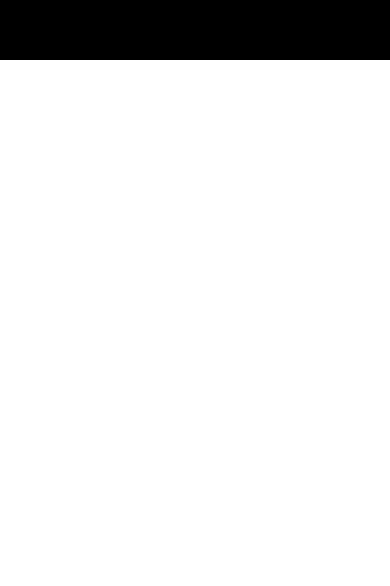
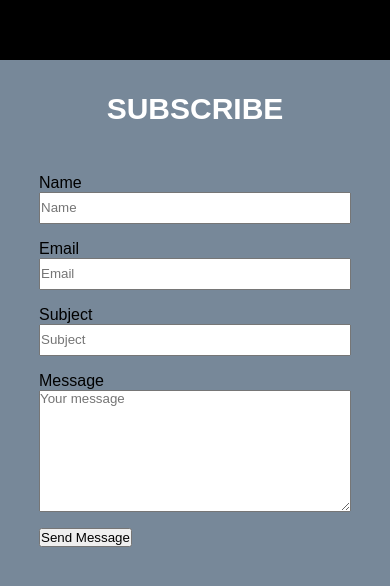
Before and after one commit to Ahwan0717/ajhwang0717.github.io, a React (Create React App) app: page / in a window 390 px wide. Shown: the part 1877-2463 px from the top of the page. Before the commit the page ends 1937 px from the top, so only its background shows below. Built offline with nearby package versions, Linux system fonts and the light colour scheme; the HTML template or start-up script is replaced by a standard one.

Commit message:
new changes

```diff
--- a/package.json
+++ b/package.json
@@ -7,6 +7,7 @@
     "@testing-library/jest-dom": "^5.11.4",
     "@testing-library/react": "^11.1.0",
     "@testing-library/user-event": "^12.1.10",
+    "emailjs-com": "^2.6.4",
     "react": "^17.0.1",
     "react-dom": "^17.0.1",
     "react-router-dom": "^5.2.0",
--- /dev/null
+++ b/src/Subscribe-Section/SubscribeSection.css
@@ -0,0 +1,75 @@
+.subscribe-container {
+  height: 75vh;
+  width: 100%;
+  background-color: lightslategray;
+}
+
+.subscribe-form-container {
+  display: flex;
+  justify-content: center;
+  padding-top: 5rem;
+}
+
+.subscribe-title {
+  font-weight: 900;
+  display: flex;
+  justify-content: center;
+  font-size: 30px;
+  color: white;
+  text-transform: uppercase;
+  padding-top: 2rem;
+}
+
+.form-label {
+  display: flex;
+  flex-direction: column;
+}
+
+.form-input {
+  margin-bottom: 1rem;
+}
+
+.form-control {
+  height: 2rem;
+  width: 400px;
+}
+
+.text-area {
+  width: 400px;
+}
+
+@media screen and (max-width: 960px) {
+  .subscribe-title {
+    font-weight: 900;
+    display: flex;
+    justify-content: center;
+    font-size: 30px;
+    color: white;
+    text-transform: uppercase;
+    padding-top: 2rem;
+  }
+
+  .subscribe-form-container {
+    display: flex;
+    justify-content: center;
+    padding-top: 3rem;
+  }
+
+  .form-label {
+    display: flex;
+    flex-direction: column;
+  }
+
+  .form-control {
+    height: 2rem;
+    width: 80vw;
+  }
+
+  .form-input {
+    margin-bottom: 1rem;
+  }
+
+  .text-area {
+    width: 80vw;
+  }
+}
--- a/src/Subscribe-Section/SubscribeSection.js
+++ b/src/Subscribe-Section/SubscribeSection.js
@@ -0,0 +1,93 @@
+import React from "react";
+import emailjs from "emailjs-com";
+import "../App.css";
+import "./SubscribeSection.css";
+
+function SubscribeSection() {
+  function sendEmail(e) {
+    e.preventDefault();
+
+    emailjs
+      .sendForm(
+        "gmail",
+        "YOUR_TEMPLATE_ID",
+        e.target,
+        "user_cHaDT3An8hsHc9dHhPsZj"
+      )
+      .then(
+        (result) => {
+          console.log(result.text);
+        },
+        (error) => {
+          console.log(error.text);
+        }
+      );
+  }
+
+  return (
+    <div className="subscribe-container">
+      <section className="subscribe-section">
+        <h1 className="subscribe-title">Subscribe</h1>
+        <div className="subscribe-form-container">
+          <form onSubmit={sendEmail}>
+            <div className="form-input">
+              <label className="form-label">
+                Name
+                <input
+                  type="text"
+                  className="form-control"
+                  placeholder="Name"
+                  name="name"
+                />
+              </label>
+            </div>
+            <div className="form-input">
+              <label className="form-label">
+                Email
+                <input
+                  type="email"
+                  className="form-control"
+                  placeholder="Email"
+                  name="email"
+                />
+              </label>
+            </div>
+            <div className="form-input">
+              <label className="form-label">
+                Subject
+                <input
+                  type="text"
+                  className="form-control"
+                  placeholder="Subject"
+                  name="subject"
+                />
+              </label>
+            </div>
+            <div className="form-input">
+              <label className="form-label">
+                Message
+                <textarea
+                  //   className="form-control"
+                  className="text-area"
+                  cols="30"
+                  rows="8"
+                  placeholder="Your message"
+                  name="message"
+                ></textarea>
+              </label>
+            </div>
+            <div>
+              <input
+                type="submit"
+                className="btn btn-info"
+                value="Send Message"
+              ></input>
+            </div>
+          </form>
+        </div>
+      </section>
+    </div>
+  );
+}
+
+export default SubscribeSection;
--- a/src/pages/Home.js
+++ b/src/pages/Home.js
@@ -1,6 +1,7 @@
 import HeroSection from "../Hero-Section/HeroSection";
 import MusicSection from "../Music-Section/MusicSection";
 import StoreSection from "../Store-Section/StoreSection";
+import SubscribeSection from "../Subscribe-Section/SubscribeSection";
 
 function Home() {
   return (
@@ -8,6 +9,7 @@ function Home() {
       <HeroSection />
       <MusicSection />
       <StoreSection />
+      <SubscribeSection />
     </>
   );
 }
```
Also changed, not shown: src/Subscribe-Section/Subscribe.css (deleted), 2 other files (tests, documents, lock files or other folders).
